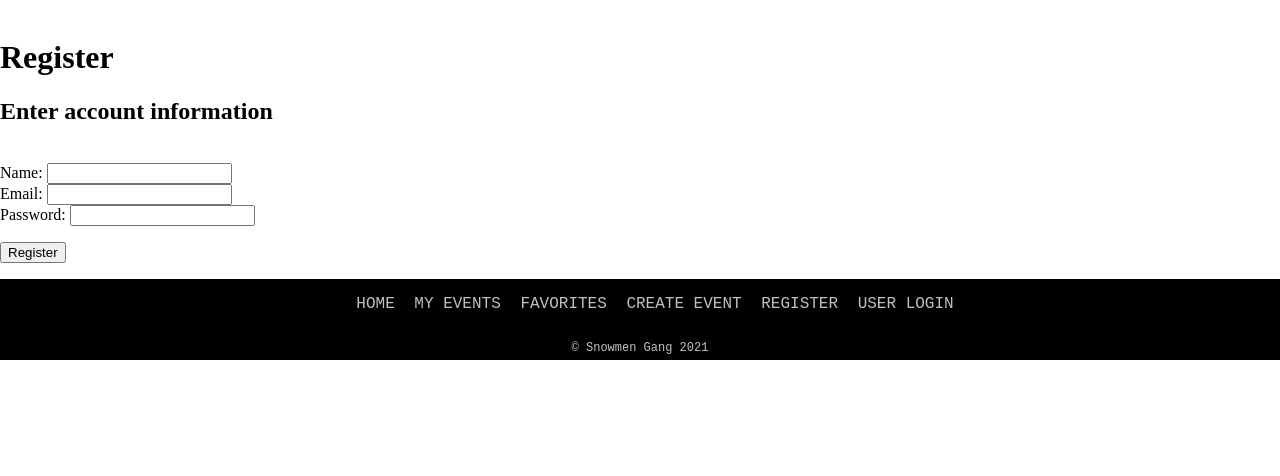
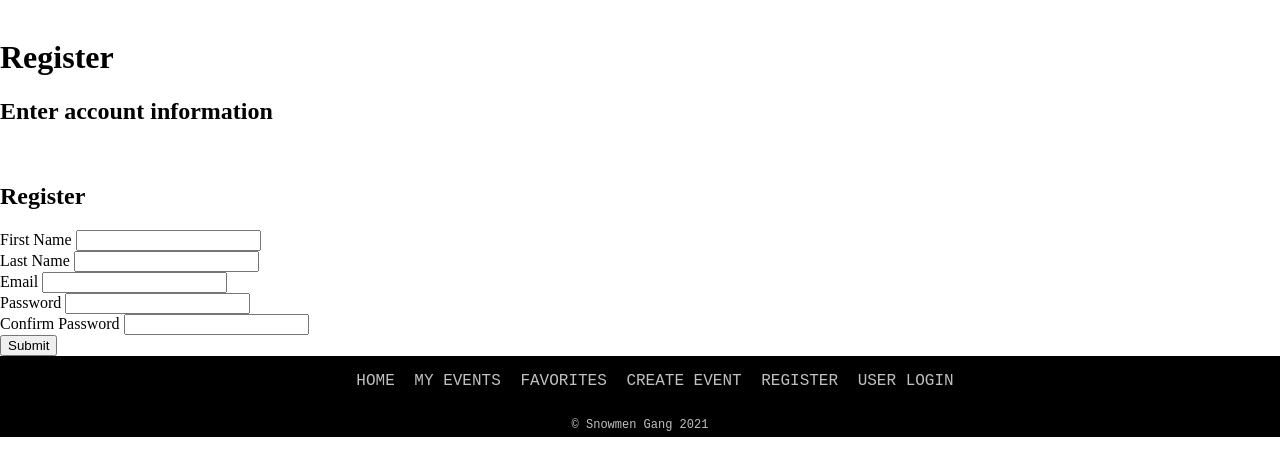
Before and after one commit to beauseate/Cyber_Snowmen_3155_Project, a Flask app: page /register in a window 1280 px wide. Shown: the part 126-602 px from the top of the page. Run offline with Flask 2, Linux system fonts and the light colour scheme.

Commit message:
Added register/login function with user last names

```diff
--- a/Templates/Registration.html
+++ b/Templates/Registration.html
@@ -45,9 +45,63 @@
         <h1>Register</h1>
         <h2>Enter account information</h2>
         <br>
-        <form method="post">
-            Name: <input type = "text" name = "full_name" />
+		<div class="formwrapper">
+            <h2 class="title">Register</h2>
+            <form method="POST" action="/register">
+                <div class="form-field">{{ form.first_name.label }} {{ form.first_name }}
+                    {% if form.first_name.errors %}
+                    <ul class="errors">
+                        {% for error in form.first_name.errors %}
+                        <li>{{ error }}</li>
+                        {% endfor %}
+                    </ul>
+                    {% endif %}
+                </div>
+                <div class="form-field">{{ form.last_name.label }} {{ form.last_name }}
+                    {% if form.last_name.errors %}
+                    <ul class="errors">
+                        {% for error in form.last_name.errors %}
+                        <li>{{ error }}</li>
+                        {% endfor %}
+                    </ul>
+                    {% endif %}
+                </div>
+                <div class="form-field">{{ form.email.label }} {{ form.email }}
+                    {% if form.email.errors %}
+                    <ul class="errors">
+                        {% for error in form.email.errors %}
+                        <li>{{ error }}</li>
+                        {% endfor %}
+                    </ul>
+                    {% endif %}
+                </div>
+                <div class="form-field">{{ form.password.label }} {{ form.password }}
+                    {% if form.password.errors %}
+                    <ul class="errors">
+                        {% for error in form.password.errors %}
+                        <li>{{ error }}</li>
+                        {% endfor %}
+                    </ul>
+                    {% endif %}
+                </div>
+                <div class="form-field">{{ form.confirmPassword.label }} {{ form.confirmPassword }}
+                    {% if form.confirmPassword.errors %}
+                    <ul class="errors">
+                        {% for error in form.confirmPassword.errors %}
+                        <li>{{ error }}</li>
+                        {% endfor %}
+                    </ul>
+                    {% endif %}
+                </div>
+                {{ form.submit }}
+            </form>
+
+	<!-- 		OLD Registration Form
+        <form method="post" action="/register">
+            First Name: <input type = "text" name = "first_name" />
             <br>
+			Last Name: <input type = "text" name = "last_name" />
+			<br>
             Email: <input type = "text" name = "user_email" />
             <br>
             Password: <input type = "password" name = "user_password" />
@@ -59,6 +113,7 @@
 				{% endif %}
 
         </form>
+	-->
 	</main>
 
 	<footer>
--- a/forms.py
+++ b/forms.py
@@ -10,9 +10,9 @@ class RegisterForm(FlaskForm):
     class Meta:
         csrf = False
 
-    firstname = StringField('First Name', validators=[Length(1, 10)])
+    first_name = StringField('First Name', validators=[Length(1, 10)])
 
-    lastname = StringField('Last Name', validators=[Length(1, 20)])
+    last_name = StringField('Last Name', validators=[Length(1, 20)])
 
     email = StringField('Email', [
         Email(message='Not a valid email address.'),
--- a/routes.py
+++ b/routes.py
@@ -89,26 +89,54 @@ def new_event():
         return redirect(url_for('index'))
 
 
-@app.route('/register', methods=['GET', 'POST'])
-def registration():
+@app.route('/register', methods=['POST', 'GET'])
+def register():
+    form = RegisterForm()
+
+    if request.method == 'POST' and form.validate_on_submit():
+        # salt and hash password
+        h_password = bcrypt.hashpw(
+            request.form['password'].encode('utf-8'), bcrypt.gensalt())
+        # get entered user data
+        firstName = request.form['first_name']
+        lastName = request.form['last_name']
+        email = request.form['email']
+        # create user model
+        newUser = User(generate_userID(), email, firstName, lastName, h_password)
+        # add user to database and commit
+        db.session.add(newUser)
+        db.session.commit()
+        # save the user's name to the session
+        session['user'] = firstName
+        session['user_id'] = newUser.user_id  # access id value from user model of this newly added user
+        # show user dashboard view
+        return redirect(url_for('index', user=session['user']))
+
+    # something went wrong - display register view
+    return render_template('Registration.html', form=form)
+    '''
+    OLD Registration
+
     if request.method == 'POST':
         userEmail = request.form['user_email']
-        name = request.form['full_name']
+        firstName = request.form['first_name']
+        lastName = request.form['last_name']
         password = request.form['user_password']
-        validation = validate_credentials(userEmail, name, password)
+        validation = validate_credentials(userEmail, firstName, lastName, password)
         if validation.get('HasError'):
             return render_template('Registration.html', error=errorDetails)
         h_password = bcrypt.hashpw(
             password.encode('utf-8'), bcrypt.gensalt())
-        newUser = User(generate_userID(), userEmail, name, h_password)
+        newUser = User(generate_userID(), userEmail, firstName, lastName, h_password)
         db.session.add(newUser)
         db.session.commit()
-        session['user'] = name
+        session['user'] = firstName
         session['user_id'] = newUser.user_id
         return redirect(url_for('index', user=session['user']))
     else:
         #errorDetails['HasError'] = False
         return render_template('Registration.html')
+        '''
 
 
 @app.route('/logout')
@@ -129,7 +157,7 @@ def login():
         # user exists check password entered matches stored password
         if bcrypt.checkpw(request.form['password'].encode('utf-8'), the_user.password):
             # password match add user info to session
-            session['user'] = the_user.full_name
+            session['user'] = the_user.first_name
             session['user_id'] = the_user.user_id
             # render view
             return redirect(url_for('index'))
@@ -149,8 +177,8 @@ def login():
 
 #could probably get rid of this in the future:
 #i believe we have built in validation with WTForms
-def validate_credentials(e, n, p):
-    if str(e) == "" or str(n) == "" or str(p) == "":
+def validate_credentials(e, fn, ln, p):
+    if str(e) == "" or str(fn) == "" or str(ln) == "" or str(p) == "":
         errorDetails['HasError'] = True
         errorDetails['Message'] = 'Fields cannot be left empty.'
         return errorDetails
@@ -254,8 +282,8 @@ def validate_input(name, day, month, year, desc):
 
 
 
-
-app.run(host=os.getenv('IP', '127.0.0.1'), port=int(os.getenv('PORT', 5000)), debug=True)
+if __name__ == '__main__':
+    app.run(host=os.getenv('IP', '127.0.0.1'), port=int(os.getenv('PORT', 5000)), debug=True)
 
 # To see the web page in your web browser, go to the url,
 #   http://127.0.0.1:5000
```
Also changed, not shown: models.py (+5 -3 lines), website_app.db.
